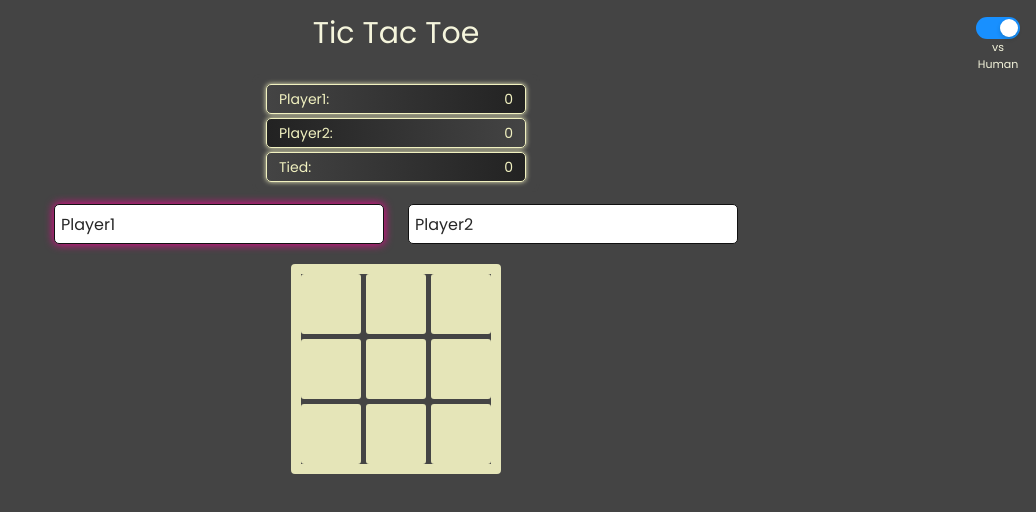
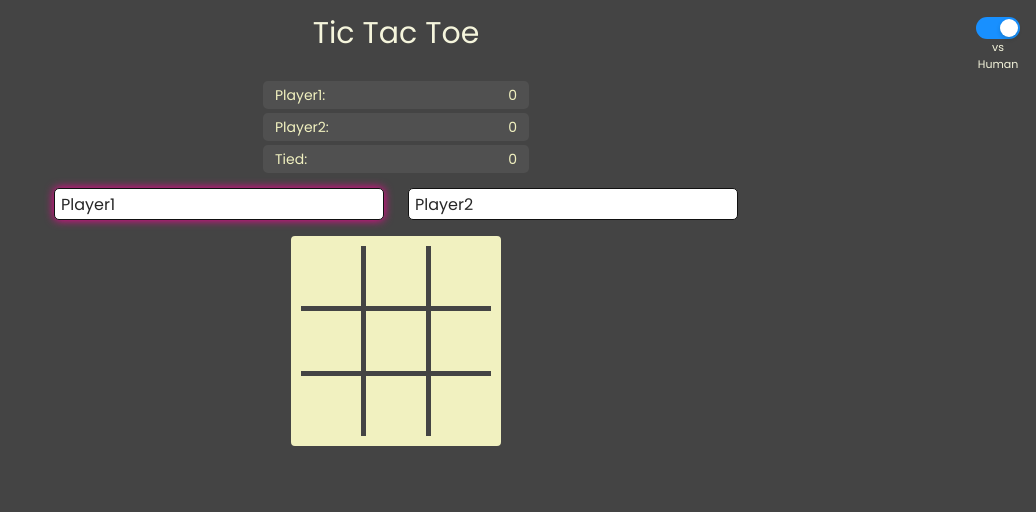
Before and after one commit to dsdeepak17/react-tic-tac-toe, a React (Create React App) app: page / in a window 1280 px wide. Shown: the top 512 px of the page, without its empty margins (244-1280 px from the left). Built offline with nearby package versions, Linux system fonts and the light colour scheme.

Commit message:
loader animation, styling changes and fileNames - loader animations have been added when the computer plays the game - some styling changes have been added - file names extension changed .js -> .jsx

```diff
--- a/src/App.js
+++ b/src/App.jsx
@@ -1,6 +1,7 @@
 import React from 'react';
 import TicTacToe from './TicTacToe';
 import './style.css';
+import './loader/loader.css';
 import { Switch } from 'antd';
 import { getWordsFromCamelCase } from './utils';
 
--- a/src/TicTacToe.js
+++ b/src/TicTacToe.jsx
@@ -1,22 +1,10 @@
 import React from 'react';
 import Tile from './Tile';
-import { isGameOver, capitalize, newBoardAfterEasyMove, newBoardAfterDifficultMove, debounce } from './utils';
+import { isGameOver, capitalize, newBoardAfterEasyMove, newBoardAfterDifficultMove, debounce, LoadingSpinner } from './utils';
 import Leaderboard from './Leaderboard';
+import Loader from './loader';
 
-const board = [0, 1, 2, 3, 4, 5, 6, 7, 8];
-const turnComplement = {
-  player1: 'player2',
-  player2: 'player1',
-};
-const symbol = {
-  player1: 'X',
-  player2: 'O',
-};
-const p = {
-  X: 'player1',
-  O: 'player2',
-  Tie: 'Tie',
-};
+import { board, turnComplement, symbol, p, COMPUTER_WAIT_TIME } from './constants';
 
 const TicTacToe = ({ gameMode, difficultyMode, handleComputerDifficultyChange }) => {
   const [gameStart, setGameStart] = React.useState(false);
@@ -30,8 +18,16 @@ const TicTacToe = ({ gameMode, difficultyMode, handleComputerDifficultyChange })
   });
   const [leaderboard, setLeaderboard] = React.useState([]);
   const [gamePaused, setGamePaused] = React.useState(false);
+  const [machineIsPlaying, setMachineIsPlaying] = React.useState(false);
 
   // console.log('state: ', { turn, tilesVal, winner, winPos, players, leaderboard, gamePaused });
+
+  React.useEffect(() => {
+    if (turn === 'player2' && gameMode === 'computer') {
+      setMachineIsPlaying(true);
+    } else setMachineIsPlaying(false);
+    console.log('machineIsPlaying: ', machineIsPlaying);
+  }, [turn]);
 
   React.useEffect(() => {
     const tilesEmpty = tilesVal.filter((val) => typeof val === 'number').length === 9;
@@ -76,7 +72,11 @@ const TicTacToe = ({ gameMode, difficultyMode, handleComputerDifficultyChange })
   }, [gameMode]);
 
   React.useEffect(() => {
-    if (gameMode === 'onePlayerMode' && turn === 'player2' && difficultyMode === 'easy' && !gamePaused) {
+
+    if (gameMode === 'onePlayerMode' && turn === 'player2') {
+      setTimeout(() => {
+
+        if (difficultyMode === 'easy' && !gamePaused) {
           //get random number between 1 and 10
           const randomNumber = Math.floor(Math.random() * 10) + 1;
           let newBoard = [];
@@ -92,12 +92,16 @@ const TicTacToe = ({ gameMode, difficultyMode, handleComputerDifficultyChange })
           }
         }
 
-    if (gameMode === 'onePlayerMode' && turn === 'player2' && difficultyMode === 'hard' && !gamePaused) {
+        if (difficultyMode === 'hard' && !gamePaused) {
           const newBoard = newBoardAfterDifficultMove(tilesVal, 'O');
           if (!isGameOver(tilesVal)) {
             setTilesVal(newBoard);
             setTurn('player1');
           }
+        }
+
+
+      }, tilesVal.filter(tile => typeof tile === 'number').length * COMPUTER_WAIT_TIME[difficultyMode]);
     }
 
     const { winner: gameWinner, winPos: winningPositions } = isGameOver(tilesVal) || { winner: '', winPos: [] };
@@ -182,6 +186,7 @@ const TicTacToe = ({ gameMode, difficultyMode, handleComputerDifficultyChange })
                 index={i}
                 turn={turn}
                 winPos={winPos}
+                gameMode={gameMode}
                 handleTurn={handleTurn}
                 handleTileVal={handleTileVal}
               />
@@ -194,6 +199,15 @@ const TicTacToe = ({ gameMode, difficultyMode, handleComputerDifficultyChange })
           <div className="game-over-message">
             {winner !== 'Tie' && <p>{`Winner: ${winner}`}</p>}
             {winner === 'Tie' && <p>{`The Game is Tied!`}</p>}
+          </div>
+        )
+      }
+      {
+        !gamePaused && gameMode === 'onePlayerMode' && turn === 'player2' && (
+          <div className="spinner-container">
+            <span className="spinner-text">Calculating Move...</span>
+            {/* <LoadingSpinner /> */}
+            <Loader />
           </div>
         )
       }
--- a/src/Tile.js
+++ b/src/Tile.jsx
@@ -1,7 +1,7 @@
 import React from 'react';
 import CrossMarkIcon from './assets/cross.svg';
 
-const Tile = ({ val, turn, handleTurn, handleTileVal, index, winPos = [] }) => {
+const Tile = ({ val, turn, handleTurn, gameMode, handleTileVal, index, winPos = [] }) => {
   const handleClick = (e) => {
     e.preventDefault();
     if (isNaN(val)) return;
@@ -16,9 +16,11 @@ const Tile = ({ val, turn, handleTurn, handleTileVal, index, winPos = [] }) => {
     return val;
   };
 
+  const disableTileClick = () => gameMode === 'onePlayerMode' && turn === 'player2';
+
   return (
     <div className="tile">
-      <button className={winPos.includes(index) ? 'tile-btn win-pos' : 'tile-btn'} onClick={handleClick}>
+      <button className={winPos.includes(index) ? 'tile-btn win-pos' : 'tile-btn'} onClick={handleClick} disabled={disableTileClick()}>
         {tileImage()}
       </button>
     </div>
--- /dev/null
+++ b/src/constants.js
@@ -0,0 +1,25 @@
+
+
+
+
+//Tictactoe constants
+
+export const COMPUTER_WAIT_TIME = {
+  easy: 350,
+  hard: 600,
+};
+
+export const board = [0, 1, 2, 3, 4, 5, 6, 7, 8];
+export const turnComplement = {
+  player1: 'player2',
+  player2: 'player1',
+};
+export const symbol = {
+  player1: 'X',
+  player2: 'O',
+};
+export const p = {
+  X: 'player1',
+  O: 'player2',
+  Tie: 'Tie',
+};
--- /dev/null
+++ b/src/loader/index.js
@@ -0,0 +1,11 @@
+import React from 'react'
+
+function loader() {
+  return (
+    <div className='loader'>
+      <div className="dot-pulse" />
+    </div>
+  )
+}
+
+export default loader
--- /dev/null
+++ b/src/loader/loader.css
@@ -0,0 +1,75 @@
+.dot-pulse {
+  position: relative;
+  left: -9999px;
+  width: 10px;
+  height: 10px;
+  border-radius: 5px;
+  background-color: var(--loader-color);
+  color: var(--loader-color);
+  box-shadow: 9999px 0 0 -5px var(--loader-color);
+  animation: dotPulse 1.5s infinite linear;
+  animation-delay: .25s;
+}
+
+.dot-pulse::before, .dot-pulse::after {
+  content: '';
+  display: inline-block;
+  position: absolute;
+  top: 0;
+  width: 10px;
+  height: 10px;
+  border-radius: 5px;
+  background-color: var(--loader-color);
+  color: var(--loader-color);
+}
+
+.dot-pulse::before {
+  box-shadow: 9984px 0 0 -5px var(--loader-color);
+  animation: dotPulseBefore 1.5s infinite linear;
+  animation-delay: 0s;
+}
+
+.dot-pulse::after {
+  box-shadow: 10014px 0 0 -5px var(--loader-color);
+  animation: dotPulseAfter 1.5s infinite linear;
+  animation-delay: .5s;
+}
+
+@keyframes dotPulseBefore {
+  0% {
+    box-shadow: 9984px 0 0 -5px var(--loader-color);
+  }
+  30% {
+    box-shadow: 9984px 0 0 2px var(--loader-color);
+  }
+  60%,
+  100% {
+    box-shadow: 9984px 0 0 -5px var(--loader-color);
+  }
+}
+
+@keyframes dotPulse {
+  0% {
+    box-shadow: 9999px 0 0 -5px var(--loader-color);
+  }
+  30% {
+    box-shadow: 9999px 0 0 2px var(--loader-color);
+  }
+  60%,
+  100% {
+    box-shadow: 9999px 0 0 -5px var(--loader-color);
+  }
+}
+
+@keyframes dotPulseAfter {
+  0% {
+    box-shadow: 10014px 0 0 -5px var(--loader-color);
+  }
+  30% {
+    box-shadow: 10014px 0 0 2px var(--loader-color);
+  }
+  60%,
+  100% {
+    box-shadow: 10014px 0 0 -5px var(--loader-color);
+  }
+}
--- a/src/style.css
+++ b/src/style.css
@@ -5,9 +5,11 @@
 	--tile-gap: 5px;
 	--font-size: 40px;
 	--border-size: 10px;
-	--primary-color: #f1f1c0ee;
-	--game-over-color: #ff0099;
+	--primary-color: #f1f1c0;
+	--secondary-color: #ff0099;
   --grey-color: #444;
+  --spinner-size: 25px;
+  --loader-color: #870000;
 }
 
 * {
@@ -26,6 +28,60 @@
 	background: var(--grey-color);
 	height: 110vh;
 }
+
+.spinner-container {
+  position: absolute;
+  top: 40%;
+  display: flex;
+  flex-direction: column;
+  justify-content: center;
+  text-align: center;
+  align-items: center;
+  height: calc(5 * var(--spinner-size));
+  width: calc(5 * var(--spinner-size));
+  background: #66666670;
+  border-radius: 4px;
+}
+
+.loader{
+  margin: 12px 5px;
+}
+
+.spinner-text {
+  animation: pulsate 1s ease-in-out infinite;
+}
+
+@keyframes pulsate {
+  0%, 100% {
+    transform: scale(0.7);
+    color: #190A05;
+  }
+  50% {
+    transform: scale(1.2);
+    color: #870000;
+  }
+}
+
+.loading-spinner {
+  height: var(--spinner-size);
+  width: var(--spinner-size);
+  animation: spinner 1.3s infinite linear;
+  margin: 10px;
+  background: linear-gradient(to bottom, #e52d27, #b31217);
+}
+
+  @keyframes spinner {
+    0% {
+      transform: rotate(0deg);
+      border-radius: 50%;
+      /* background: var(--grey-color); */
+    }
+    50% {
+      transform: rotate(360deg);
+      border-radius: 2%;
+      /* background: var(--secondary-color); */
+    }
+  }
 
 .heading {
 	font-size: 30px;
@@ -65,8 +121,8 @@
 }
 
 .game-over {
-	border: solid var(--border-size) var(--game-over-color);
-	box-shadow: 0 0 10px var(--game-over-color);
+	border: solid var(--border-size) var(--secondary-color);
+	box-shadow: 0 0 10px var(--secondary-color);
 }
 
 .tile-btn {
@@ -78,7 +134,7 @@
 	width: var(--tile-size);
 	border: none;
 	outline: none;
-	border-radius: 3px;
+	/* border-radius: 3px; */
 	transition: all 0.3s ease-in-out;
 }
 .win-pos {
@@ -93,7 +149,7 @@
 	border-radius: 3px;
 	outline: none;
 	border: none;
-	background: var(--game-over-color);
+	background: var(--secondary-color);
 	color: var(--primary-color);
 	cursor: pointer;
 	transition: all 2.5s ease-in-out;
@@ -116,19 +172,19 @@
 }
 
 .player-name-input {
-	height: 40px;
-	margin: 10px 12px;
+	height: 32px;
+	margin: 6px 12px;
 	padding: 3px 6px;
 	font-size: 16px;
 	outline: none;
 	border-radius: 5px;
 	border: solid 0.3px #111;
-	max-width: calc(100vw - 60px);
+	width: min(100vw - 80px, 280);
 }
 
 
 .player-name-input.active {
-	box-shadow: 0 0 10px var(--game-over-color);
+	box-shadow: 0 0 10px var(--secondary-color);
 }
 .player-name-input:focus {
 	box-shadow: 0 0 12px rgba(128, 128, 128, 0.5);
@@ -137,23 +193,26 @@
 	margin: 2px 3px;
 	padding: 3px 12px;
 	color: #f1f1c0;
-	border: solid 1px #f1f1c0;
+	/* border: solid 1px #f1f1c0; */
 	border-radius: 5px;
-	box-shadow: 0 0 5px #f1f1c0;
+	/* box-shadow: 0 0 5px #f1f1c0; */
 	display: flex;
 	justify-content: space-between;
 }
-.black-bg:nth-child(2n-1) {
+/* .black-bg:nth-child(2n-1) {
 	background: linear-gradient(to right, var(--grey-color), #222);
 }
 .black-bg:nth-child(2n) {
 	background: linear-gradient(to left, var(--grey-color), #222);
+} */
+.black-bg {
+  background: #60606070;
 }
 
 .leaderboard {
 	padding: 5px 8px;
 	margin: 2px 3px;
-	border: solid 3px var(--grey-color);
+	/* border: solid 3px var(--grey-color); */
 	border-radius: 8px;
 	width: 18rem;
 	display: flex;
--- a/src/utils.js
+++ b/src/utils.js
@@ -173,3 +173,5 @@ export const debounce = (func, wait, immediate) => {
     if (callNow) func.apply(context, args);
   }
 }
+
+export const LoadingSpinner = () => <div className="loading-spinner" />;
```
Also changed, not shown: src/Leaderboard.jsx (renamed from src/Leaderboard.js). Lines whose indentation alone changed are shown as unchanged.
